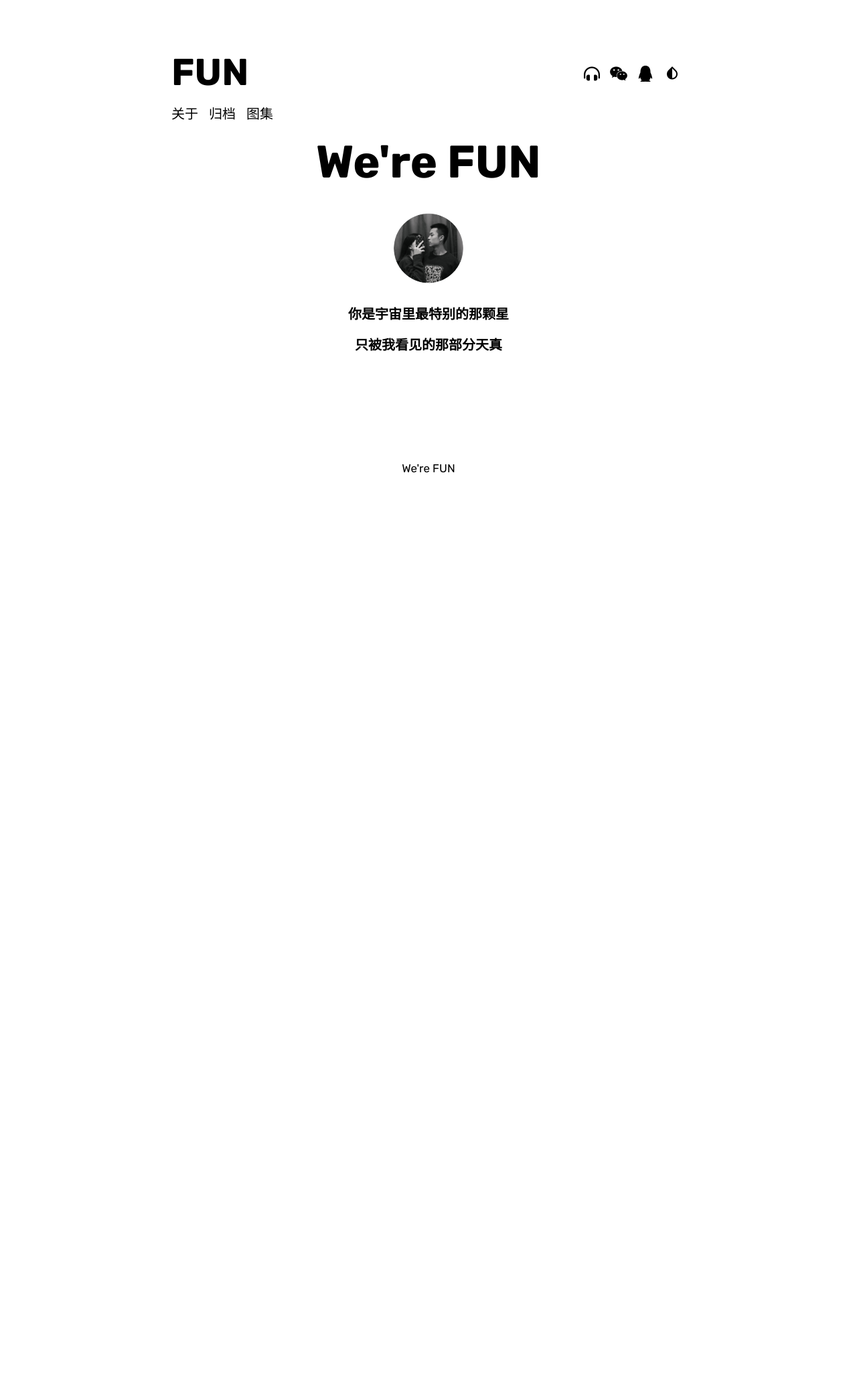
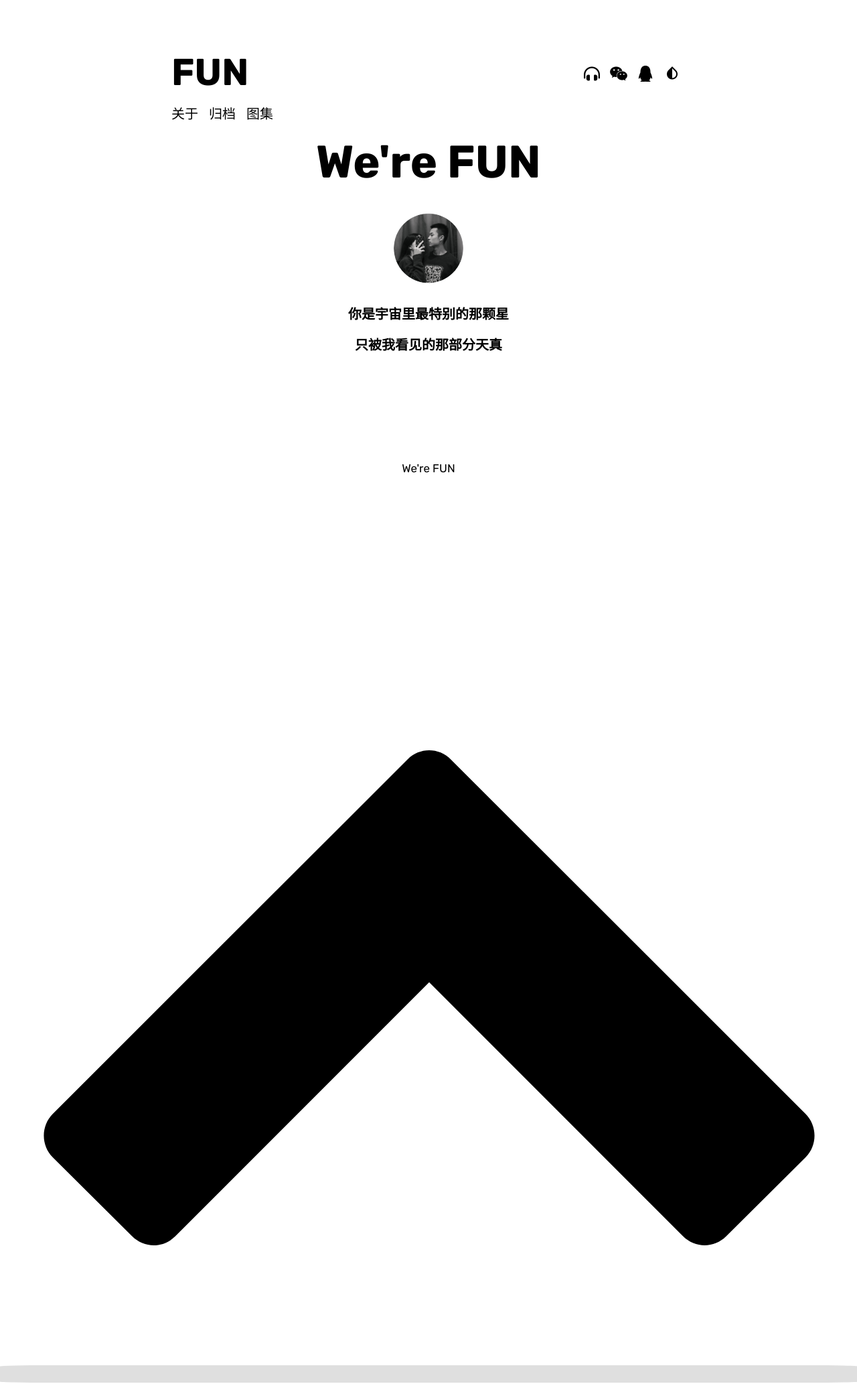
Before and after one commit to FUNzmr/Remember, a Jekyll site: the page built from about.md, in a window 1280 px wide. Shown: the whole page at 67% size. Built offline with Jekyll 4.4.1, drawn with Linux system fonts in a browser that asks for light colours; nearby versions of some CDN libraries; some web fonts are replaced; library files that are not in the unit come from our copies; comment, search, counter and statistics services are not loaded; a style sheet for code colours, icons or effects is not loaded; before the commit the page ends 900 px from its top, so only the background shows below that.

Commit message:
Update Back_to_the_top.html

```diff
--- a/_includes/externals/Back_to_the_top.html
+++ b/_includes/externals/Back_to_the_top.html
@@ -6,7 +6,7 @@
 <!-- css样式 -->
 <style>
 	.to-top {
-	display: none;
+/* 	display: none; */
 	padding: 0 1px;
 	color: #fff;
 	background-color: #dfdfdf;
```
